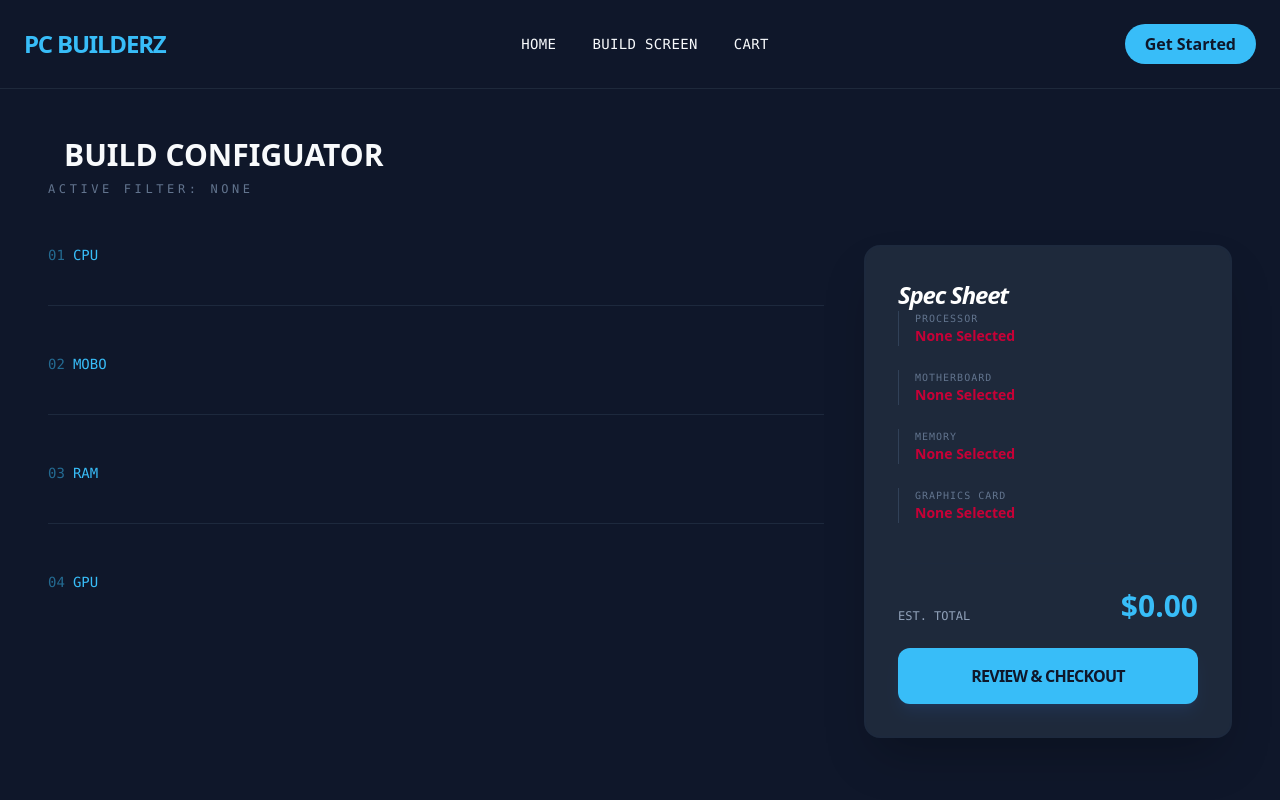
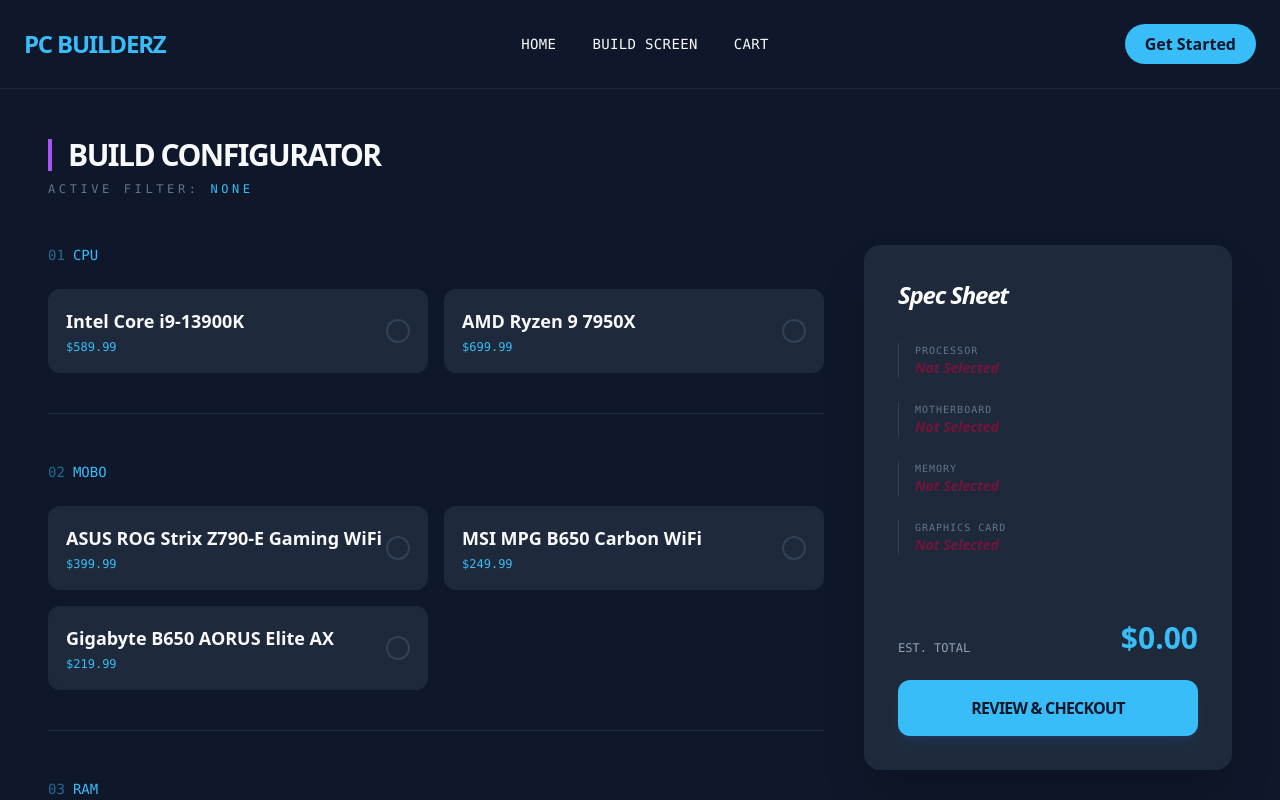
Before and after one commit to corbinreak/PC_Builderz, a React (Vite) app in the folder pc-builderz/: page / in a window 1280 px wide. Both pictures are taken after a click on the link "BUILD SCREEN". Shown: the top 800 px of the page. Built offline with nearby package versions, Linux system fonts and the light colour scheme.

Commit message:
fixed bug with buildscreen props was not passed down correctly.

```diff
--- a/pc-builderz/src/App.jsx
+++ b/pc-builderz/src/App.jsx
@@ -120,6 +120,9 @@
      {/* Build Screen Section */}
      {selectedScreen === 'BuildScreen' && (
         <BuildScreen
+          partsData={partsData}
+          buildFilter={buildFilter}
+          onPartSelect={handleSandboxPartSelection}
           selectedCPU={selectedCPU}
           setSelectedCPU={setSelectedCPU}
           selectedMOBO={selectedMOBO}
--- a/pc-builderz/src/components/BuildScreen.jsx
+++ b/pc-builderz/src/components/BuildScreen.jsx
@@ -1,22 +1,34 @@
 import React from 'react';
 
 const BuildScreen = ({ partsData, buildFilter, onPartSelect, selectedCPU, selectedMOBO, selectedRAM, selectedGPU }) => {
-    // Helper to filter parts based on the Shop/Build filter
+    // 1. Filtering Logic
     const getFilteredParts = (category) => {
-      const parts = partsData?.[category] || [];
+    // 1. Get the raw list of parts for this category (CPU, MOBO, etc.)
+    const parts = partsData?.[category] || [];
 
+    // 2. If no filter is set (or 'gamer' is picked), show everything
+    if (!buildFilter || buildFilter === 'gamer' || buildFilter === 'all') {
+        return parts;
+    }
 
-      if (!buildFilter === 'office') return parts.filter(p => p.price < 150);
-      if (buildFilter === 'budget') return parts.filter(p => p.price >= 150 && p.price < 400);
-      if (buildFilter === 'pro') return parts.filter(p => p.price >= 800);
+    // 3. Apply specific filters
+    if (buildFilter === 'office') {
+        return parts.filter(p => p.price < 250);
+    }
+    if (buildFilter === 'budget') {
+        return parts.filter(p => p.price < 500);
+    }
+    if (buildFilter === 'pro') {
+        return parts.filter(p => p.price >= 500);
+    }
 
-      return parts; // Gamer or all returns the full list
+    return parts;
+};
 
-    };
-
+    // 2. Total Calculation
     const calculateTotal = () => {
-      const parts =[selectedCPU, selectedMOBO, selectedRAM, selectedGPU];
-      return parts.reduce((sum, part) => + (part?.price || 0), 0).toFixed(2);
+      const parts = [selectedCPU, selectedMOBO, selectedRAM, selectedGPU];
+      return parts.reduce((sum, part) => sum + (part?.price || 0), 0).toFixed(2);
     };
 
   return (
@@ -24,13 +36,13 @@
       {/* Header */}
       <header className="max-w-7xl mx-auto mb-12">
         <div className="flex items-center gap-4 mb-2">
-          <div classNmae="h=8 w-1 bg-[#A855F7]"></div>
-            <h2 className="text-3xl font-black tacking-tighter uppercase">
-              Build Configuator
+          <div className="h-8 w-1 bg-[#A855F7]"></div>
+            <h2 className="text-3xl font-black tracking-tighter uppercase">
+              Build Configurator
             </h2>
           </div>
           <p className="font-mono text-xs text-slate-500 uppercase tracking-[0.3em]">
-              Active Filter: <span className="text-[38BDF8]">{buildFilter || 'None'}</span>
+              Active Filter: <span className="text-[#38BDF8]">{buildFilter || 'None'}</span>
           </p>
       </header>
 
@@ -42,24 +54,26 @@
 
             return (
               <div key={category} className="border-b border-slate-800 pb-10 last:border-0">
-                <h3 className="text-[#38BDF8] font-mono text-sm uppercase flex itemse-center gap-2">
+                <h3 className="text-[#38BDF8] font-mono text-sm uppercase flex items-center gap-2 mb-6">
                   <span className="opacity-50">0{['CPU', 'MOBO', 'RAM', 'GPU'].indexOf(category) + 1}</span>
                   {category}
                 </h3>
 
                 <div className="grid grid-cols-1 md:grid-cols-2 gap-4">
-                  {displayParts.length === 0 ? (
+
+                  {displayParts.length > 0 ? (
                     displayParts.map((part) => {
                       const isSelected =
                         selectedCPU?.name === part.name ||
                         selectedMOBO?.name === part.name ||
                         selectedRAM?.name === part.name ||
                         selectedGPU?.name === part.name;
+
                       return (
                         <div
                           key={part.id || part.name}
                           onClick={() => onPartSelect(category, part.name)}
-                          className={`group p-4 rounded-xl border-2 transition-all cursor-pointer flex justify-between itemse-center ${
+                          className={`group p-4 rounded-xl border-2 transition-all cursor-pointer flex justify-between items-center ${
                             isSelected
                             ? "bg-[#1E293B] border-[#A855F7] ring-1 ring-[#A855F7]"
                             : "bg-[#1E293B] border-slate-800 hover:border-slate-600"
@@ -89,7 +103,7 @@
           {/* Spec Sheet Area */}
           <aside className="lg:col-span-1">
             <div className="bg-[#1E293B] border-2 border-slate-800 p-8 rounded-2xl sticky top-8 shadow-2xl">
-              <h3 className="text-white font-black text-2xl mb tracking-tighter italic">Spec Sheet</h3>
+              <h3 className="text-white font-black text-2xl mb-8 tracking-tighter italic">Spec Sheet</h3>
 
               <div className="space-y-6 mb-10">
                 {[
@@ -101,7 +115,7 @@
                   <div key={i} className="flex flex-col border-l border-slate-700 pl-4">
                     <span className="text-[10px] font-mono uppercase text-slate-500 tracking-widest">{item.label}</span>
                     <span className="text-sm font-bold truncate">
-                      {item.val ? item.val.name : <span className="text-rose-700">None Selected</span>}
+                      {item.val ? item.val.name : <span className="text-rose-700 italic opacity-50">Not Selected</span>}
                     </span>
                   </div>
                 ))}
@@ -119,7 +133,6 @@
               </div>
             </div>
           </aside>
-
       </div>
     </div>
   )
```
